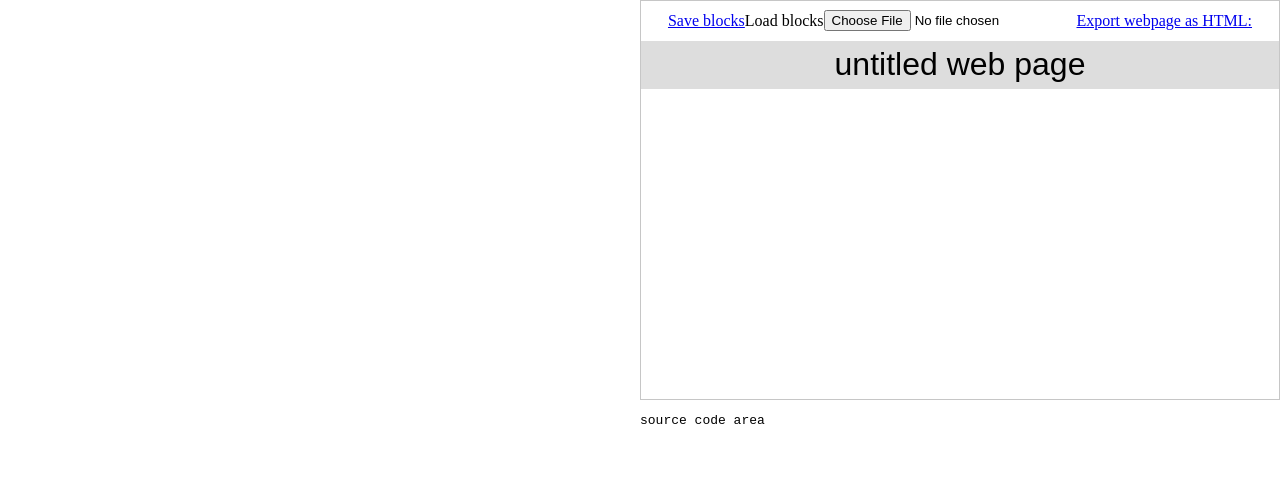
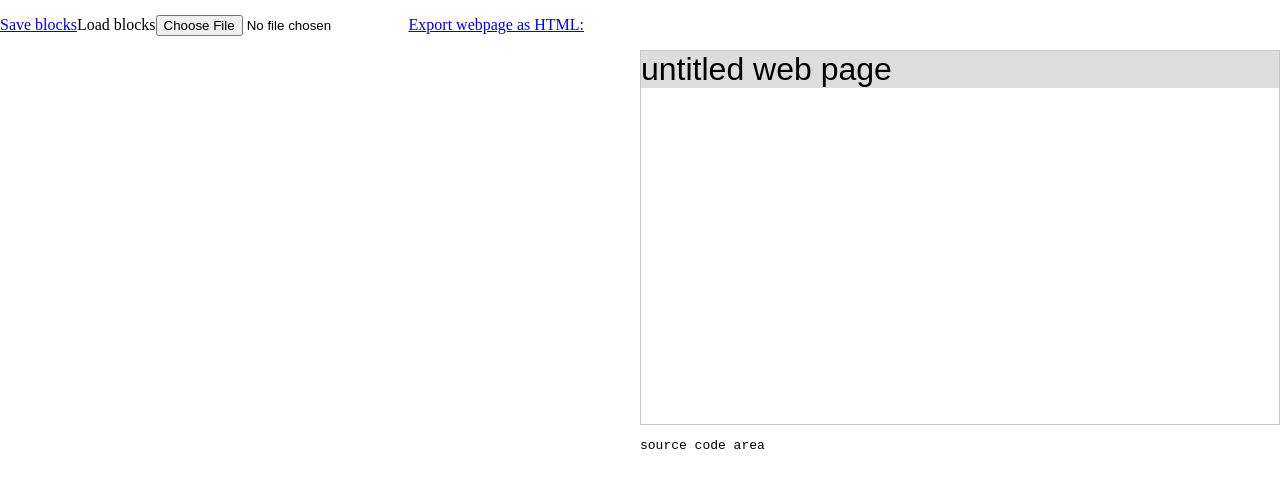
Before and after one commit to Kasgai/shikkui, a plain HTML site: page index.html in a window 1280 px wide. Drawn offline with Linux system fonts and the light colour scheme.

Commit message:
fix layout
navigation bar fixed

```diff
--- a/index.css
+++ b/index.css
@@ -10,32 +10,26 @@ body {
   display: -ms-grid;
   display: grid;
   grid-template-columns: 1fr 1fr;
-  grid-template-rows: 1fr 1fr;
-  grid-template-areas: "blocklyHtml	webcontent" "blocklyHtml   code";
+  grid-template-rows: 50px 1fr 1fr;
+  grid-template-areas: "navigation navigation" "blocklyHtml	webcontent" "blocklyHtml   code";
 }
 
-#blocklyArea {
+.navigation {
+  grid-area: navigation;
+  display: flex;
+  align-items: center;
+}
+
+.blockly {
   grid-area: blocklyHtml;
 }
 
-#blocklyJsArea {
-  grid-area: blocklyJs;
-}
-
-#webcontentsArea {
+.preview {
   grid-area: webcontent;
-  display: grid;
-  grid-template-rows: 10% 3rem 1fr;
   border: solid 1px #c6c6c6;
 }
 
-#webcontentsArea > div {
-  display: flex;
-  justify-content: center;
-  align-items: center;
-}
-
-#sourcecodeArea {
+.sourceCode {
   grid-area: code;
 }
 
--- a/index.html
+++ b/index.html
@@ -21,10 +21,7 @@
 
   <body>
     <div id="container">
-      <div id="blocklyArea"></div>
-      <div id="blocklyJsArea"></div>
-      <div id="webcontentsArea">
-        <div>
+      <nav class="navigation">
         <a
           id="exportBlockXml"
           href="#"
@@ -38,20 +35,16 @@
           id="importBlockXml"
           onchange="importBlockXml(this)"
         />
-          <a
-            id="exportHtml"
-            href="#"
-            download="index.html"
-            onclick="exportHtml()"
+        <a id="exportHtml" href="#" download="index.html" onclick="exportHtml()"
           >Export webpage as HTML:</a
         >
+      </nav>
+      <div id="blocklyArea" class="blockly"></div>
+      <div id="webcontentsArea" class="preview">
+        <div id="title">untitled web page</div>
+        <iframe id="website"></iframe>
       </div>
-        <div id="title">untitled web page</div>
-        <div id="websiteFrame"><iframe id="website"></iframe></div>
-      </div>
-      <div id="sourcecodeArea">
-        <pre id="htmlSourcecode">source code area</pre>
-      </div>
+      <div class="sourceCode"><pre id="htmlSourcecode">source code area</pre></div>
     </div>
     <script src="index.js"></script>
   </body>
```
Lines whose indentation alone changed are shown as unchanged.
